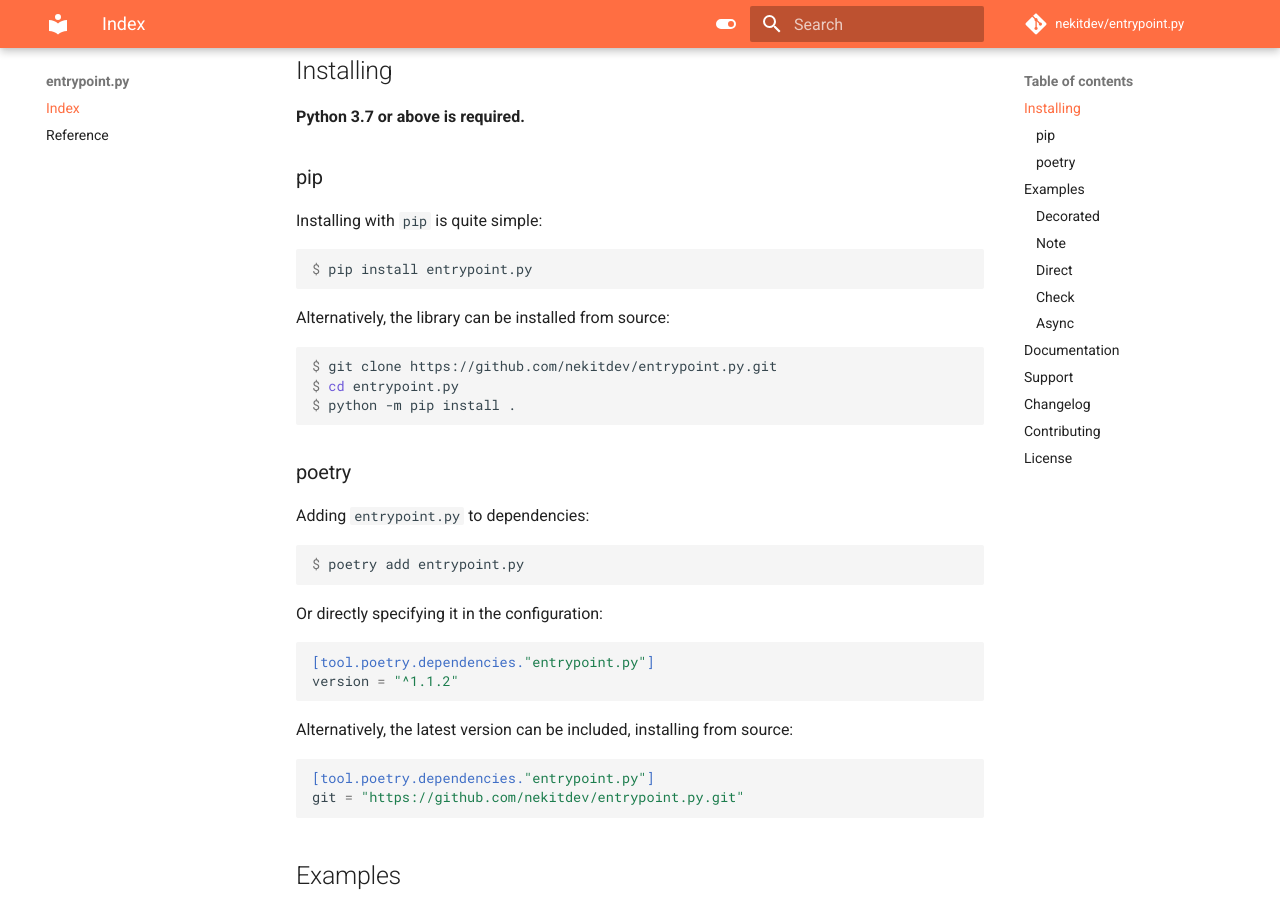
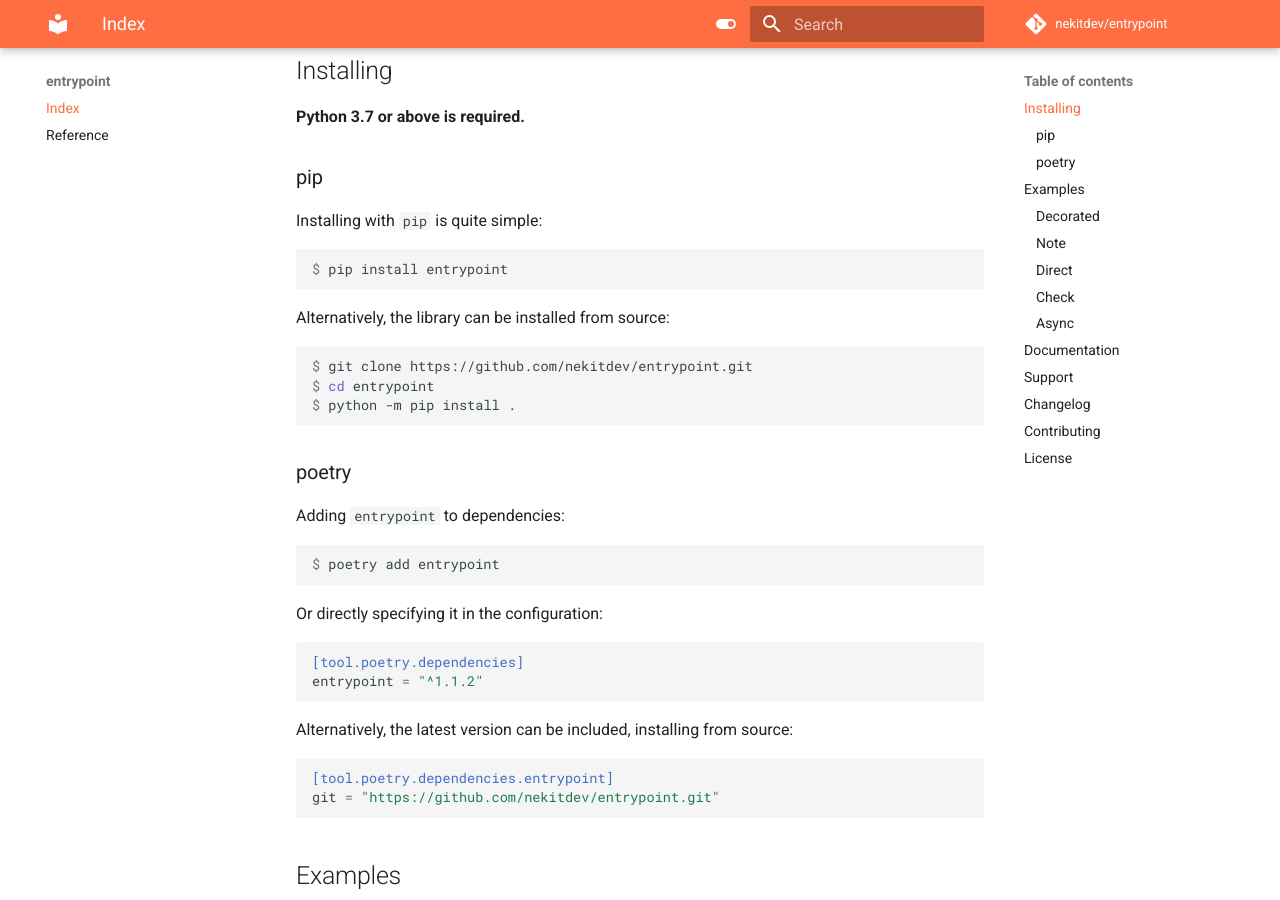
Before and after one commit to nekitdev/entrypoint, an MkDocs documentation site: the page built from docs/index.md, in a window 1280 px wide and 900 px high, scrolled down 388 px. Built offline with MkDocs 1.6.1 and Material for MkDocs 9.7.7, drawn with Linux system fonts in a browser that asks for light colours; comment, search, counter and statistics services are not loaded; some of the changed text lies outside the part shown.

Commit message:
`entrypoint.py -> entrypoint` migration.

````diff
--- a/README.md
+++ b/README.md
@@ -1,4 +1,4 @@
-# entrypoint.py
+# entrypoint
 
 [![License][License Badge]][License]
 [![Version][Version Badge]][Package]
@@ -27,37 +27,37 @@ abstracted away by this library.
 Installing with `pip` is quite simple:
 
 ```console
-$ pip install entrypoint.py
+$ pip install entrypoint
 ```
 
 Alternatively, the library can be installed from source:
 
 ```console
-$ git clone https://github.com/nekitdev/entrypoint.py.git
-$ cd entrypoint.py
+$ git clone https://github.com/nekitdev/entrypoint.git
+$ cd entrypoint
 $ python -m pip install .
 ```
 
 ### poetry
 
-Adding `entrypoint.py` to dependencies:
+Adding `entrypoint` to dependencies:
 
 ```console
-$ poetry add entrypoint.py
+$ poetry add entrypoint
 ```
 
 Or directly specifying it in the configuration:
 
 ```toml
-[tool.poetry.dependencies."entrypoint.py"]
-version = "^1.1.2"
+[tool.poetry.dependencies]
+entrypoint = "^1.1.2"
 ```
 
 Alternatively, the latest version can be included, installing from source:
 
 ```toml
-[tool.poetry.dependencies."entrypoint.py"]
-git = "https://github.com/nekitdev/entrypoint.py.git"
+[tool.poetry.dependencies.entrypoint]
+git = "https://github.com/nekitdev/entrypoint.git"
 ```
 
 ## Examples
@@ -130,7 +130,7 @@ if is_main(__name__):
 
 ### Async
 
-`entrypoint.py` does not provide any specific functionality to run async functions.
+`entrypoint` does not provide any specific functionality to run async functions.
 
 Instead, you can specify, for example, a `main` function that runs its `async_main` counterpart:
 
@@ -159,37 +159,37 @@ Changelog can be found [here][Changelog].
 
 ## Contributing
 
-If you are interested in contributing to `entrypoint.py`, make sure to take a look at the
+If you are interested in contributing to `entrypoint`, make sure to take a look at the
 [Contributing Guide][Contributing Guide], as well as the [Code of Conduct][Code of Conduct].
 
 ## License
 
-`entrypoint.py` is licensed under the MIT License terms. See [License][License] for details.
+`entrypoint` is licensed under the MIT License terms. See [License][License] for details.
 
 [Email]: mailto:support@nekit.dev
 
 [Discord]: https://nekit.dev/discord
 
-[Actions]: https://github.com/nekitdev/entrypoint.py/actions
+[Actions]: https://github.com/nekitdev/entrypoint/actions
 
-[Changelog]: https://github.com/nekitdev/entrypoint.py/blob/main/CHANGELOG.md
-[Code of Conduct]: https://github.com/nekitdev/entrypoint.py/blob/main/CODE_OF_CONDUCT.md
-[Contributing Guide]: https://github.com/nekitdev/entrypoint.py/blob/main/CONTRIBUTING.md
-[Security]: https://github.com/nekitdev/entrypoint.py/blob/main/SECURITY.md
+[Changelog]: https://github.com/nekitdev/entrypoint/blob/main/CHANGELOG.md
+[Code of Conduct]: https://github.com/nekitdev/entrypoint/blob/main/CODE_OF_CONDUCT.md
+[Contributing Guide]: https://github.com/nekitdev/entrypoint/blob/main/CONTRIBUTING.md
+[Security]: https://github.com/nekitdev/entrypoint/blob/main/SECURITY.md
 
-[License]: https://github.com/nekitdev/entrypoint.py/blob/main/LICENSE
+[License]: https://github.com/nekitdev/entrypoint/blob/main/LICENSE
 
-[Package]: https://pypi.org/project/entrypoint.py
-[Coverage]: https://codecov.io/gh/nekitdev/entrypoint.py
-[Documentation]: https://nekitdev.github.io/entrypoint.py
+[Package]: https://pypi.org/project/entrypoint
+[Coverage]: https://codecov.io/gh/nekitdev/entrypoint
+[Documentation]: https://nekitdev.github.io/entrypoint
 
 [Discord Badge]: https://img.shields.io/badge/chat-discord-5865f2
-[License Badge]: https://img.shields.io/pypi/l/entrypoint.py
-[Version Badge]: https://img.shields.io/pypi/v/entrypoint.py
-[Downloads Badge]: https://img.shields.io/pypi/dm/entrypoint.py
+[License Badge]: https://img.shields.io/pypi/l/entrypoint
+[Version Badge]: https://img.shields.io/pypi/v/entrypoint
+[Downloads Badge]: https://img.shields.io/pypi/dm/entrypoint
 
 [Documentation Badge]: https://img.shields.io/badge/docs-material-blue
 
-[Check Badge]: https://github.com/nekitdev/entrypoint.py/workflows/check/badge.svg
-[Test Badge]: https://github.com/nekitdev/entrypoint.py/workflows/test/badge.svg
-[Coverage Badge]: https://codecov.io/gh/nekitdev/entrypoint.py/branch/main/graph/badge.svg
+[Check Badge]: https://github.com/nekitdev/entrypoint/workflows/check/badge.svg
+[Test Badge]: https://github.com/nekitdev/entrypoint/workflows/test/badge.svg
+[Coverage Badge]: https://codecov.io/gh/nekitdev/entrypoint/branch/main/graph/badge.svg
--- a/entrypoint/__init__.py
+++ b/entrypoint/__init__.py
@@ -23,7 +23,7 @@ Hello, world!
 """
 
 __description__ = "Decorated functions as entry points."
-__url__ = "https://github.com/nekitdev/entrypoint.py"
+__url__ = "https://github.com/nekitdev/entrypoint"
 
 __title__ = "entrypoint"
 __author__ = "nekitdev"
--- a/mkdocs.yml
+++ b/mkdocs.yml
@@ -1,9 +1,9 @@
-site_name: entrypoint.py
+site_name: entrypoint
 site_author: nekitdev
 site_description: Decorated functions as entry points.
 
-repo_name: nekitdev/entrypoint.py
-repo_url: https://github.com/nekitdev/entrypoint.py
+repo_name: nekitdev/entrypoint
+repo_url: https://github.com/nekitdev/entrypoint
 
 remote_branch: github-pages
 
````
Also changed, not shown: CHANGELOG.md (+3 -3 lines), SECURITY.md (+2 -2 lines), pyproject.toml (+8 -8 lines).
